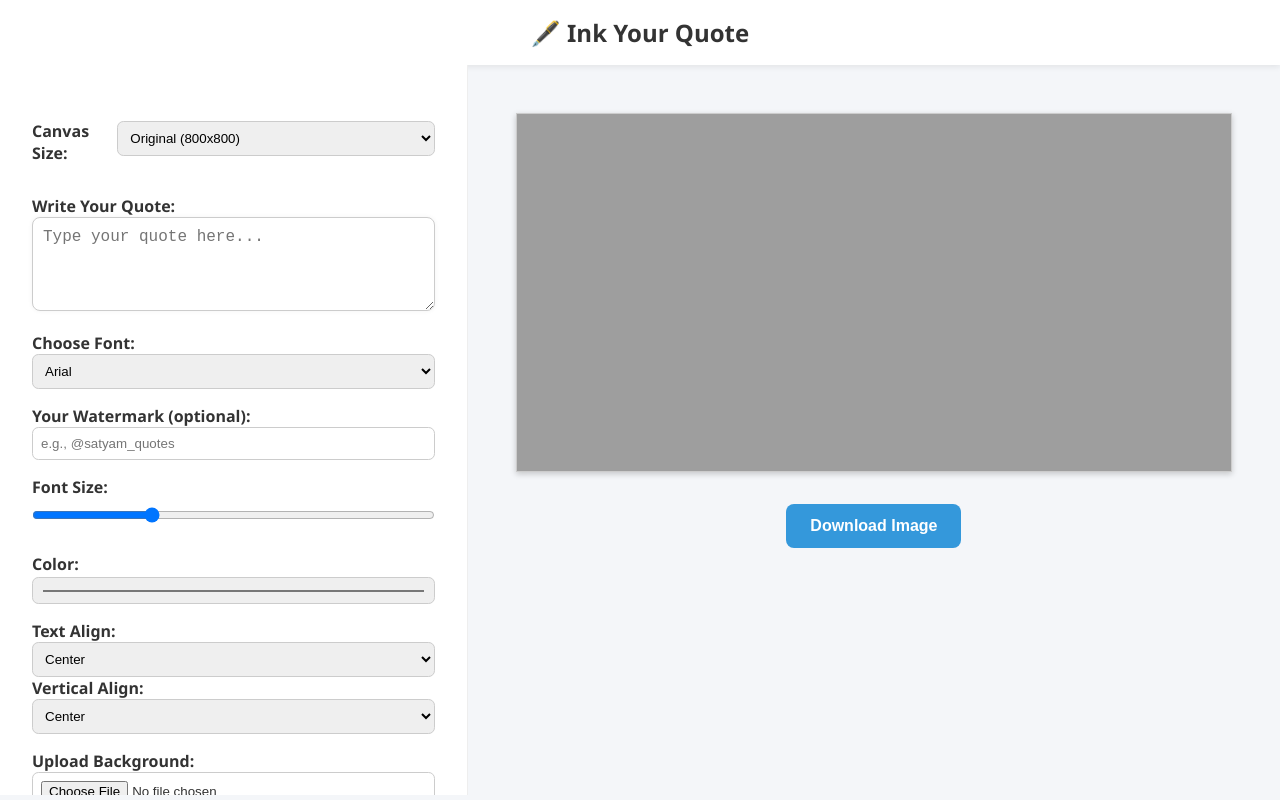
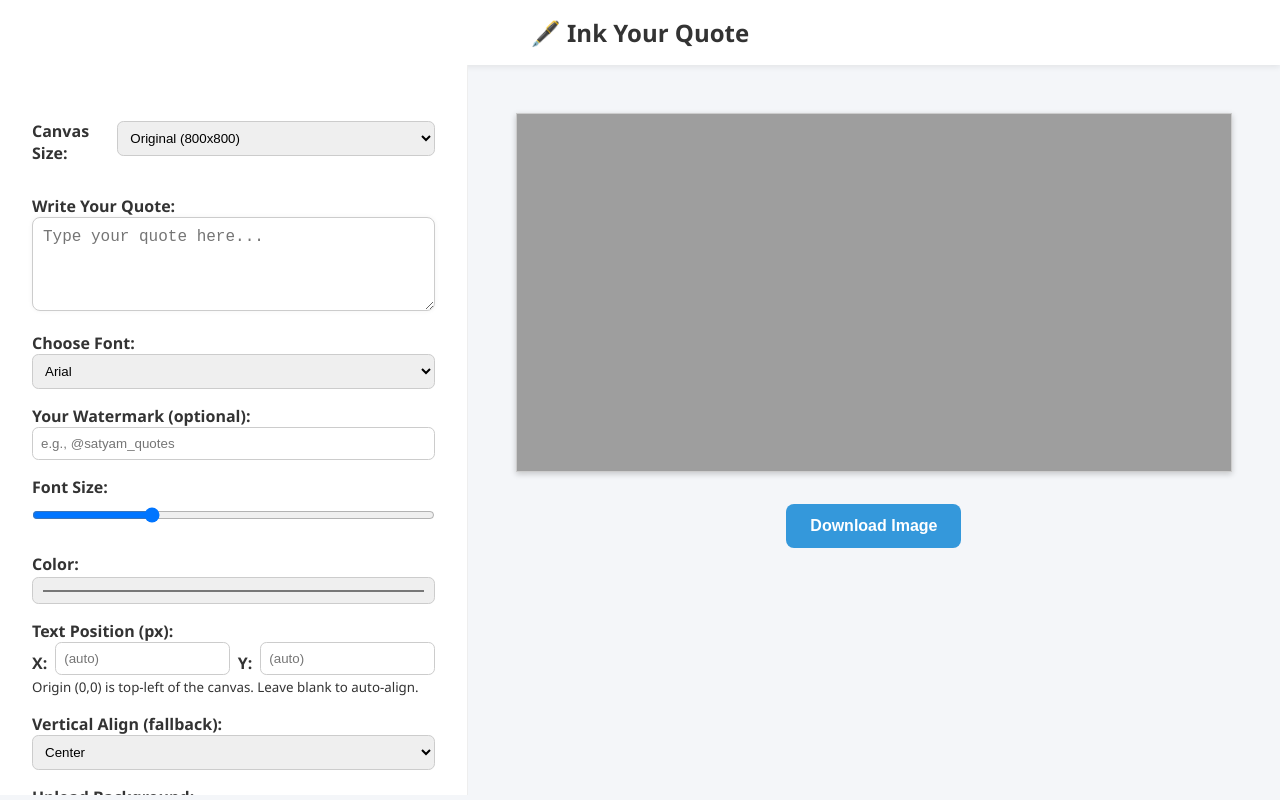
Before and after one commit to satyamjh07/quotegenerator, a plain HTML site: page index.html in a window 1280 px wide. Drawn offline with Linux system fonts and the light colour scheme.

Commit message:
Update index.html

```diff
--- a/index.html
+++ b/index.html
@@ -1,4 +1,5 @@
-<!DOCTYPE html>  <html lang="en">
+<!DOCTYPE html>
+<html lang="en">
 <head>
   <meta charset="UTF-8" />
   <meta name="viewport" content="width=device-width, initial-scale=1.0"/>
@@ -9,9 +10,15 @@
   <link href="https://fonts.googleapis.com/css2?family=Montserrat&family=Playfair+Display&family=Dancing+Script&family=Lora&family=Roboto+Slab&display=swap" rel="stylesheet">
   <meta name="theme-color" content="#3498db" />
 </head>
-<body>    <!-- Header -->    <header>🖋️ Ink Your Quote</header>    <!-- Main Layout Container -->    <div class="container">
+<body>
+  <!-- Header -->
+  <header>🖋️ Ink Your Quote</header>
+
+  <!-- Main Layout Container -->
+  <div class="container">
     <!-- Sidebar / Controls -->
     <div class="sidebar">
+
       <!-- Canvas Size Selector -->
       <div class="canvas-size-selector">
         <label for="canvasSize">Canvas Size:</label>
@@ -24,11 +31,14 @@
         </select>
       </div>
 
-  <!-- ✅ Quote Text Area -->
+      <!-- Quote Text Area -->
       <div class="control-group">
         <label for="quoteText">Write Your Quote:</label>
         <textarea id="quoteText" rows="4" placeholder="Type your quote here..."></textarea>
-  </div>  <div class="control-group">
+      </div>
+
+      <!-- Font Selection -->
+      <div class="control-group">
         <label for="fontSelect">Choose Font:</label>
         <select id="fontSelect">
           <option value="Arial">Arial</option>
@@ -42,29 +52,40 @@
           <option value="Roboto Slab">Roboto Slab</option>
         </select>
       </div>
+
+      <!-- Watermark -->
       <div class="control-group">
         <label for="watermarkText">Your Watermark (optional):</label>
         <input type="text" id="watermarkText" placeholder="e.g., @satyam_quotes" />
       </div>
 
+      <!-- Font Size -->
       <div class="control-group">
         <label for="fontSize">Font Size:</label>
         <input type="range" id="fontSize" min="10" max="60" value="24" />
       </div>
 
+      <!-- Font Color -->
       <div class="control-group">
         <label for="fontColor">Color:</label>
         <input type="color" id="fontColor" />
       </div>
 
+      <!-- Manual Position -->
       <div class="control-group">
-    <label for="textAlign">Text Align:</label>
-    <select id="textAlign">
-      <option value="center">Center</option>
-      <option value="left">Left</option>
-      <option value="right">Right</option>
-    </select>
-    <label for="verticalAlign">Vertical Align:</label>
+        <label>Text Position (px):</label>
+        <div class="xy-inputs" style="display:flex; gap:8px; align-items:center;">
+          <label for="posX">X:</label>
+          <input type="number" id="posX" min="0" step="1" placeholder="(auto)">
+          <label for="posY">Y:</label>
+          <input type="number" id="posY" min="0" step="1" placeholder="(auto)">
+        </div>
+        <small>Origin (0,0) is top-left of the canvas. Leave blank to auto-align.</small>
+      </div>
+
+      <!-- Vertical Align Fallback -->
+      <div class="control-group">
+        <label for="verticalAlign">Vertical Align (fallback):</label>
         <select id="verticalAlign">
           <option value="middle">Center</option>
           <option value="top">Top</option>
@@ -72,6 +93,7 @@
         </select>
       </div>
 
+      <!-- Upload Background -->
       <div class="control-group">
         <label for="bgUpload">Upload Background:</label>
         <input type="file" id="bgUpload" accept="image/*" />
@@ -81,6 +103,7 @@
     </div>
 
     <div id="toast" class="toast"></div>
+
     <!-- Canvas & Download -->
     <div class="main-panel">
       <div id="canvasContainer">
@@ -89,6 +112,7 @@
       <button class="download-btn" onclick="downloadImage()">Download Image</button>
     </div>
   </div>
+
   <script src="script.js"></script>
 </body>
 </html>
```
Lines whose indentation alone changed are shown as unchanged.
